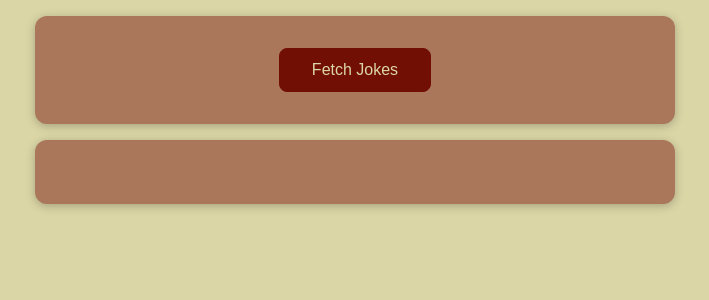
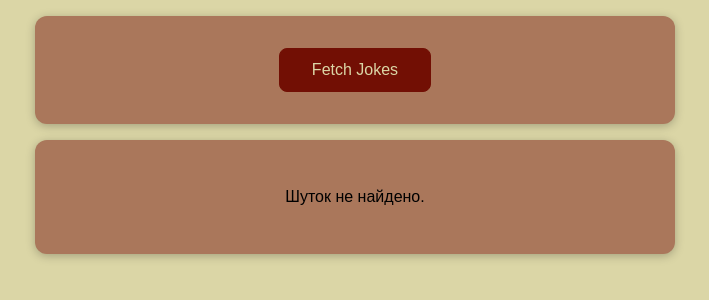
Before and after one commit to MityaDV/http-requests-starter, a React (Create React App) app: page / in a window 1280 px wide. Shown: the top 300 px of the page, without its empty margins (285-994 px from the left). Built offline with nearby package versions, Linux system fonts and the light colour scheme.

Commit message:
159. Управление Загрузкой и Состояниями Данных

```diff
--- a/src/App.js
+++ b/src/App.js
@@ -20,13 +20,17 @@ function App() {
   // ];
 
   const [jokes, setJokes] = useState([]);
+  const [isLoading, setIsLoading] = useState(false);
 
   const fetchJokesHandler = async () => {
+    setIsLoading(true);
+
     const response = await fetch(
       'https://official-joke-api.appspot.com/random_ten'
     );
     const data = await response.json();
     setJokes(data);
+    setIsLoading(false);
   };
 
   return (
@@ -35,7 +39,9 @@ function App() {
         <button onClick={fetchJokesHandler}>Fetch Jokes</button>
       </section>
       <section>
-        <JokeList jokes={jokes} />
+        {!isLoading && jokes.length > 0 && <JokeList jokes={jokes} />}
+        {!isLoading && jokes.length === 0 && <p>Шуток не найдено.</p>}
+        {isLoading && <p>Loading...</p>}
       </section>
     </React.Fragment>
   );
```
